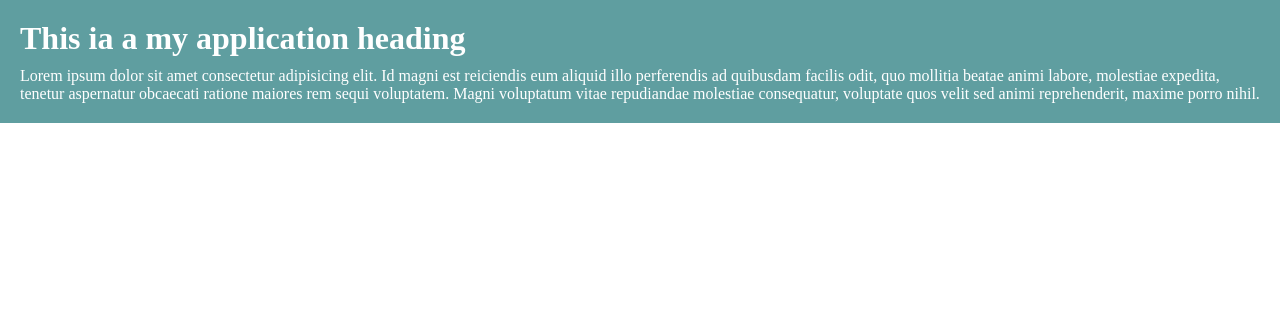
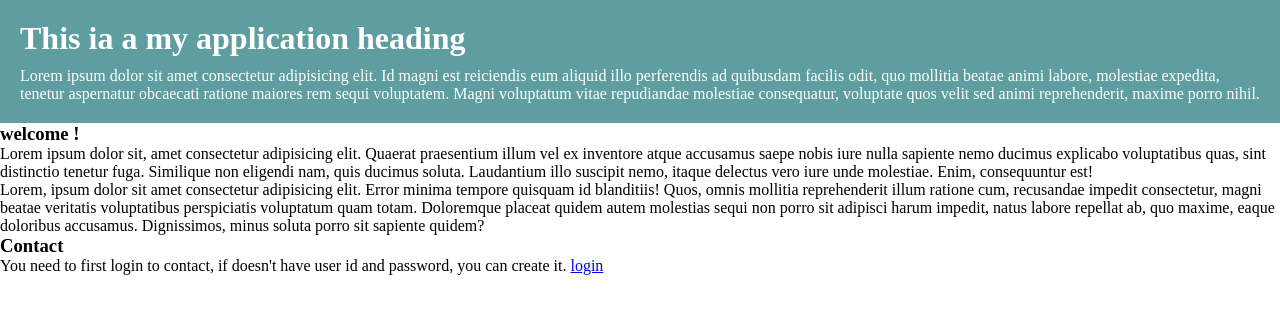
Before and after one commit to 24f2007245/24f2007245_git_challenge_lab, a Flask app: page / in a window 1280 px wide. Shown: the top 314 px of the page. Run offline with Flask 3, Linux system fonts and the light colour scheme.

Commit message:
worked on index page

```diff
--- a/templates/index.html
+++ b/templates/index.html
@@ -11,5 +11,15 @@
         <h1>This ia a my application heading </h1>
         <p style="margin-top: 10px;">Lorem ipsum dolor sit amet consectetur adipisicing elit. Id magni est reiciendis eum aliquid illo perferendis ad quibusdam facilis odit, quo mollitia beatae animi labore, molestiae expedita, tenetur aspernatur obcaecati ratione maiores rem sequi voluptatem. Magni voluptatum vitae repudiandae molestiae consequatur, voluptate quos velit sed animi reprehenderit, maxime porro nihil.</p>
     </div>
+    <div class="content2">
+        <h3>welcome !</h3>
+        <p>Lorem ipsum dolor sit, amet consectetur adipisicing elit. Quaerat praesentium illum vel ex inventore atque accusamus saepe nobis iure nulla sapiente nemo ducimus explicabo voluptatibus quas, sint distinctio tenetur fuga. Similique non eligendi nam, quis ducimus soluta. Laudantium illo suscipit nemo, itaque delectus vero iure unde molestiae. Enim, consequuntur est! </p>
+        <p>Lorem, ipsum dolor sit amet consectetur adipisicing elit. Error minima tempore quisquam id blanditiis! Quos, omnis mollitia reprehenderit illum ratione cum, recusandae impedit consectetur, magni beatae veritatis voluptatibus perspiciatis voluptatum quam totam. Doloremque placeat quidem autem molestias sequi non porro sit adipisci harum impedit, natus labore repellat ab, quo maxime, eaque doloribus accusamus. Dignissimos, minus soluta porro sit sapiente quidem?</p>
+
+    </div>
+    <div class="contact">
+        <h3>Contact</h3>
+        <p>You need to first login to contact, if doesn't have user id and password, you can create it. <a href="/login">login</a></p>
+    </div>
 </body>
 </html>
```
